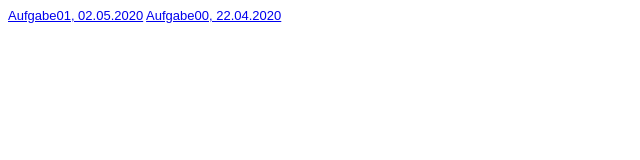
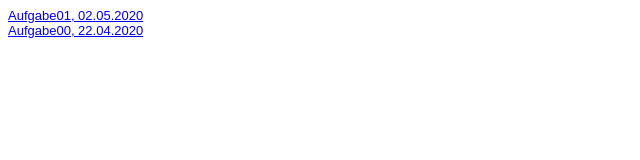
Before and after one commit to ThyraHultsch/GIS_SoSe_2020, a plain HTML site: page Steckbrief/steckbrief.htm in a window 1280 px wide. Shown: the whole page, without its empty margins (0-640 px from the left). Drawn offline with Linux system fonts and the light colour scheme.

Commit message:
br hinzugefügt

```diff
--- a/Steckbrief/steckbrief.htm
+++ b/Steckbrief/steckbrief.htm
@@ -13,7 +13,7 @@ body {
 </head>
 <body>
 	<!-- Hier die Links zu den gelösten Aufgaben einstellen, aktuelle oben, alte stehen lassen! Format: Aufgabenbezeichnung, Datum -->
-	<a href="https://thyrahultsch.github.io/GIS_SoSe_2020/Aufgabe01/Aufgabe01" target="_blank">Aufgabe01, 02.05.2020</a>
+	<a href="https://thyrahultsch.github.io/GIS_SoSe_2020/Aufgabe01/Aufgabe01" target="_blank">Aufgabe01, 02.05.2020</a> <br/>
 	<a href="https://thyrahultsch.github.io/GIS_SoSe_2020/Aufgabe00/Aufgabe0.html" target="_blank">Aufgabe00, 22.04.2020</a>
 
 </body>
```
